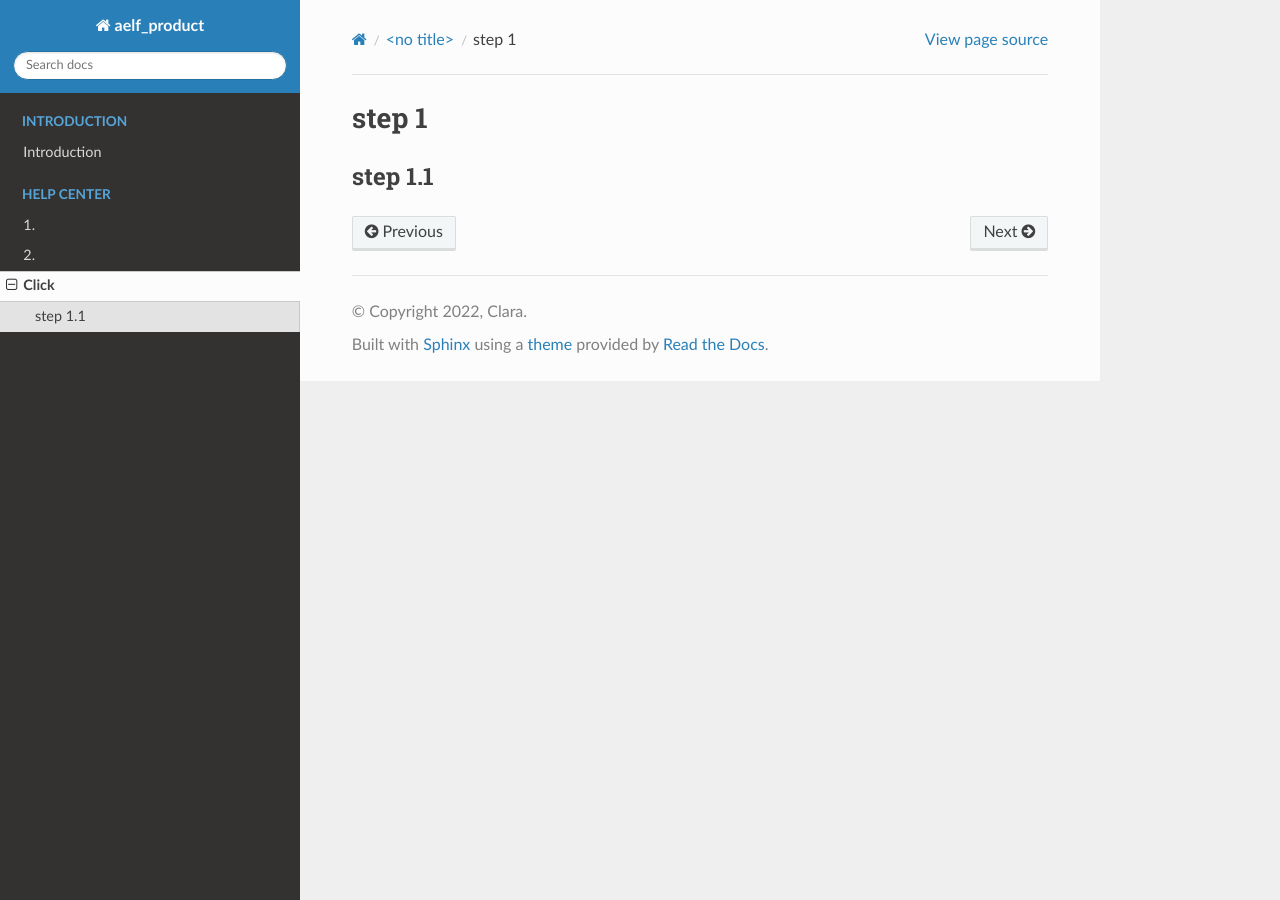
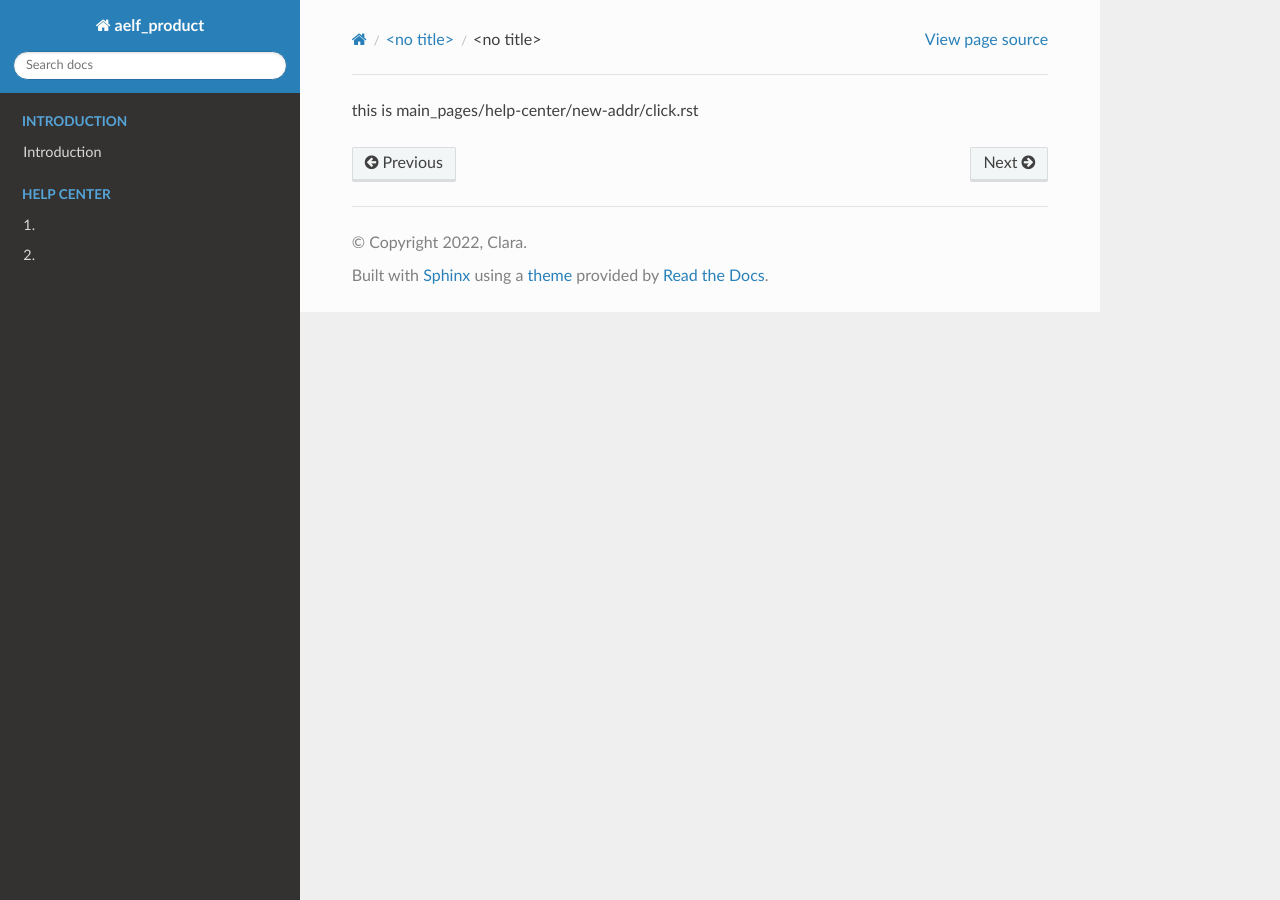
Before and after one commit to XtHou/rtd-tutorial, a Sphinx documentation site: the page built from source/main_pages/Help-Center/new-addr/click.rst, in a window 1280 px wide. Built offline with Sphinx 7.4.7 and the Read the Docs theme 2.0.0, drawn with Linux system fonts in a browser that asks for light colours; pages that are not in the unit, such as notebooks, are missing from menus.

Commit message:
Update click.rst

```diff
--- a/source/main_pages/Help-Center/new-addr/click.rst
+++ b/source/main_pages/Help-Center/new-addr/click.rst
@@ -1,5 +1 @@
-step 1
-=========
-
-step 1.1
-------------
+this is main_pages/help-center/new-addr/click.rst
```
